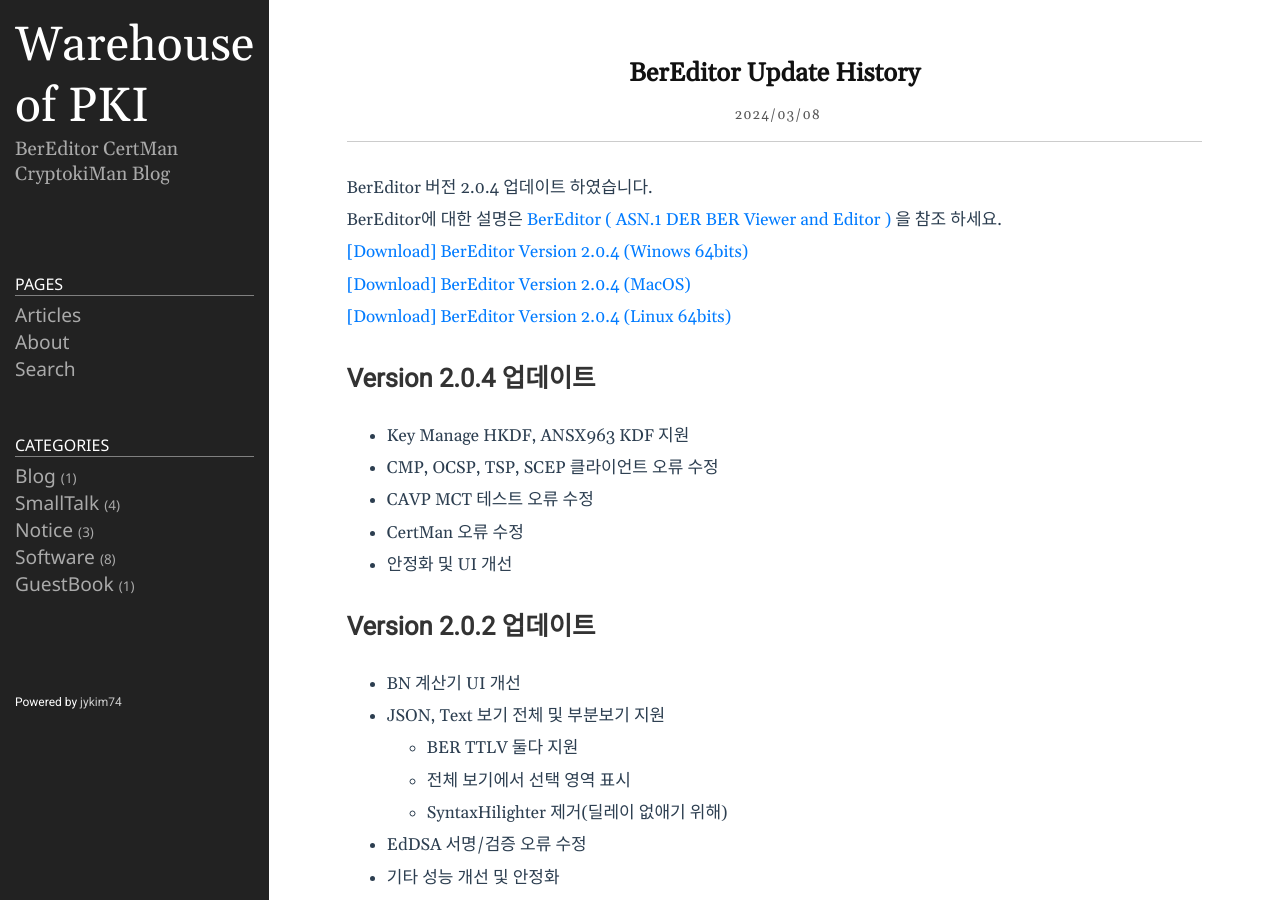
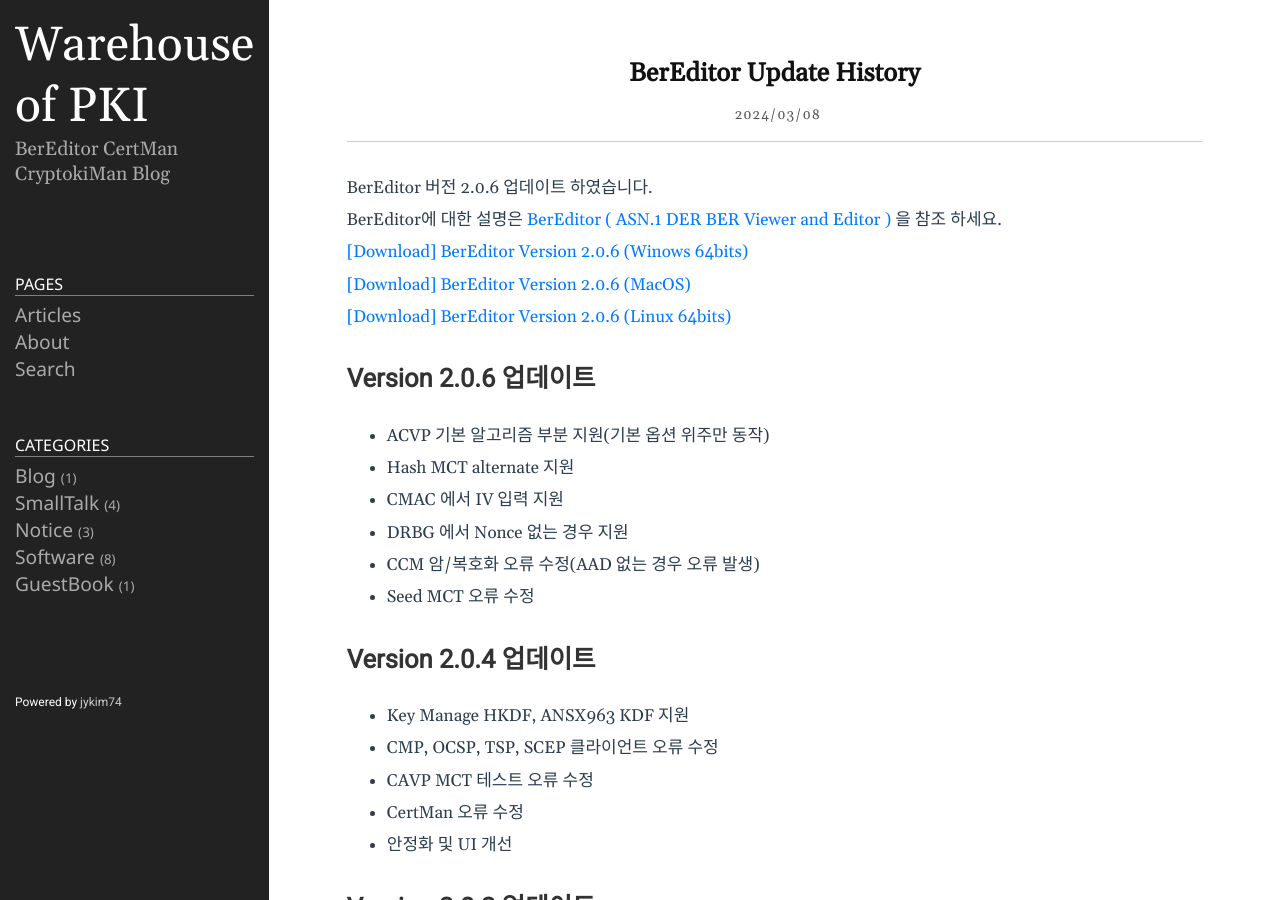
Before and after one commit to jykim74/jykim74.github.io, a Jekyll site: the page built from _posts/2024-03-08-BerEditorUpdate.md, in a window 1280 px wide and 900 px high. Built offline with Jekyll 4.4.1, drawn with Linux system fonts in a browser that asks for light colours; nearby versions of some CDN libraries; comment, search, counter and statistics services are not loaded.

Commit message:
BerEditor Version 2.0.6 적용

```diff
--- a/_posts/2023-04-13-BerEditor.markdown
+++ b/_posts/2023-04-13-BerEditor.markdown
@@ -16,11 +16,11 @@
 
 This is a program I made personally, so if you have any questions or bugs, use [Google Groups]( https://groups.google.com/g/bereditor, "Google Groups" )
 
-[[Download] BerEditor Version 2.0.4 (Win64)]( https://jykim74.github.io/msi/BerEditor-enV204.msi "BerEditor" )
+[[Download] BerEditor Version 2.0.6 (Win64)]( https://jykim74.github.io/msi/BerEditor-enV206.msi "BerEditor" )
 
-[[Download] BerEditor Version 2.0.4 (MacOS)]( https://jykim74.github.io/dmg/BerEditorV204.dmg "BerEditor" )
+[[Download] BerEditor Version 2.0.6 (MacOS)]( https://jykim74.github.io/dmg/BerEditorV206.dmg "BerEditor" )
 
-[[Download] BerEditor Version 2.0.4 (Linux64)]( https://jykim74.github.io/zip/BerEditorV204.zip "BerEditor" )
+[[Download] BerEditor Version 2.0.6 (Linux64)]( https://jykim74.github.io/zip/BerEditorV206.zip "BerEditor" )
 
 If you would like to receive a license, simply write a request in [Free License Request](https::/jykim7.mycafe24.com/user_reg.php) and you can receive a trial (30-day) license.
 Of course, you can apply for a license multiple times.
--- a/_posts/2024-03-08-BerEditorUpdate.md
+++ b/_posts/2024-03-08-BerEditorUpdate.md
@@ -4,12 +4,20 @@
 tags: [ASN.1,ASN.1 viewer, BER, BER reader, BER viewer, DER ,DER reader]
 category: Software
 ---
-BerEditor 버전 2.0.4 업데이트 하였습니다.
+BerEditor 버전 2.0.6 업데이트 하였습니다.
 BerEditor에 대한 설명은 [BerEditor ( ASN.1 DER BER Viewer and Editor )](https://jykim74.tistory.com/36) 을 참조 하세요.
 
-[\[Download\] BerEditor Version 2.0.4 (Winows 64bits)](https://jykim74.github.io/msi/BerEditor-enV204.msi)
-[\[Download\] BerEditor Version 2.0.4 (MacOS)](https://jykim74.github.io/dmg/BerEditorV204.dmg)
-[\[Download\] BerEditor Version 2.0.4 (Linux 64bits)](https://jykim74.github.io/zip/BerEditorV204.zip)
+[\[Download\] BerEditor Version 2.0.6 (Winows 64bits)](https://jykim74.github.io/msi/BerEditor-enV206.msi)
+[\[Download\] BerEditor Version 2.0.6 (MacOS)](https://jykim74.github.io/dmg/BerEditorV206.dmg)
+[\[Download\] BerEditor Version 2.0.6 (Linux 64bits)](https://jykim74.github.io/zip/BerEditorV206.zip)
+
+## Version 2.0.6 업데이트
+- ACVP 기본 알고리즘 부분 지원(기본 옵션 위주만 동작)
+- Hash MCT alternate 지원
+- CMAC 에서 IV 입력 지원
+- DRBG 에서 Nonce 없는 경우 지원
+- CCM 암/복호화 오류 수정(AAD 없는 경우 오류 발생)
+- Seed MCT 오류 수정
 
 ## Version 2.0.4 업데이트
 - Key Manage HKDF, ANSX963 KDF 지원
--- a/appcast/bereditor_appcast_mac.xml
+++ b/appcast/bereditor_appcast_mac.xml
@@ -5,10 +5,10 @@
 		<description>Feed for BerEditor updates</description>
 		<language>en</language>
 		<item>
-			<title>Version 2.0.4</title>
+			<title>Version 2.0.6</title>
 			<sparkle:releaseNotesLink>https://jykim74.github.io/software/2024/03/08/BerEditorUpdate.html</sparkle:releaseNotesLink>
-			<enclosure url="https://jykim74.github.io/dmg/BerEditorV204.dmg" sparkle:version="2.0.4"
-			sparkle:edSignature="B2FVSHqSPrfwTduPTDMwk/n7Z4hUCPeR1/ob2op4rJwkhmTyOweYEzuLLBtvM5vbJ7XOLGyX5ebMNtTUsGjZCg==" length="16178006"
+			<enclosure url="https://jykim74.github.io/dmg/BerEditorV206.dmg" sparkle:version="2.0.6"
+			sparkle:edSignature="SdOPox5U62rYYDSanv2z5+liTg4+Gw4uk+8KFq0l9852aXE806kKnJtYTLYfTcAKMfnyy9FdbQh3nlfe7ZbfBA==" length="16245308"
 			type="application/octet-stream"/>
 		</item>
 	</channel>
--- a/appcast/bereditor_appcast_mac2.xml
+++ b/appcast/bereditor_appcast_mac2.xml
@@ -5,10 +5,10 @@
 		<description>Feed for BerEditor updates</description>
 		<language>en</language>
 		<item>
-			<title>Version 2.0.4</title>
+			<title>Version 2.0.6</title>
 			<sparkle:releaseNotesLink>https://jykim74.github.io/software/2024/03/08/BerEditorUpdate.html</sparkle:releaseNotesLink>
-			<enclosure url="https://jykim74.github.io/dmg/BerEditorV204.dmg" sparkle:version="2.0.4"
-			sparkle:edSignature="B2FVSHqSPrfwTduPTDMwk/n7Z4hUCPeR1/ob2op4rJwkhmTyOweYEzuLLBtvM5vbJ7XOLGyX5ebMNtTUsGjZCg==" length="16178006"
+			<enclosure url="https://jykim74.github.io/dmg/BerEditorV206.dmg" sparkle:version="2.0.6"
+			sparkle:edSignature="SdOPox5U62rYYDSanv2z5+liTg4+Gw4uk+8KFq0l9852aXE806kKnJtYTLYfTcAKMfnyy9FdbQh3nlfe7ZbfBA==" length="16245308"
 			type="application/octet-stream"/>
 		</item>
 	</channel>
--- a/appcast/bereditor_appcast_mac_ko.xml
+++ b/appcast/bereditor_appcast_mac_ko.xml
@@ -5,10 +5,10 @@
 		<description>Feed for BerEditor updates</description>
 		<language>en</language>
 		<item>
-			<title>Version 2.0.4</title>
+			<title>Version 2.0.6</title>
 			<sparkle:releaseNotesLink>https://jykim74.github.io/software/2024/03/08/BerEditorUpdate.html</sparkle:releaseNotesLink>
-			<enclosure url="https://jykim74.github.io/dmg/BerEditorV204.dmg" sparkle:version="2.0.4"
-			sparkle:edSignature="B2FVSHqSPrfwTduPTDMwk/n7Z4hUCPeR1/ob2op4rJwkhmTyOweYEzuLLBtvM5vbJ7XOLGyX5ebMNtTUsGjZCg==" length="16178006"
+			<enclosure url="https://jykim74.github.io/dmg/BerEditorV206.dmg" sparkle:version="2.0.6"
+			sparkle:edSignature="SdOPox5U62rYYDSanv2z5+liTg4+Gw4uk+8KFq0l9852aXE806kKnJtYTLYfTcAKMfnyy9FdbQh3nlfe7ZbfBA==" length="16245308"
 			type="application/octet-stream"/>
 		</item>
 	</channel>
--- a/appcast/bereditor_appcast_win.xml
+++ b/appcast/bereditor_appcast_win.xml
@@ -5,9 +5,9 @@
 		<description>Feed for BerEditor updates</description>
 		<language>en</language>
 		<item>
-			<title>Version 2.0.4</title>
+			<title>Version 2.0.6</title>
 			<sparkle:releaseNotesLink>https://jykim74.github.io/software/2024/03/08/BerEditorUpdate.html</sparkle:releaseNotesLink>
-			<enclosure url="https://jykim74.github.io/msi/BerEditor-enV204.msi" sparkle:version="2.0.4" length="0" type="application/octet-stream"/>
+			<enclosure url="https://jykim74.github.io/msi/BerEditor-enV206.msi" sparkle:version="2.0.6" length="0" type="application/octet-stream"/>
 		</item>
 	</channel>
 </rss>
--- a/appcast/bereditor_appcast_win_ko.xml
+++ b/appcast/bereditor_appcast_win_ko.xml
@@ -5,9 +5,9 @@
 		<description>Feed for BerEditor updates</description>
 		<language>en</language>
 		<item>
-			<title>Version 2.0.4</title>
+			<title>Version 2.0.6</title>
 			<sparkle:releaseNotesLink>https://jykim74.github.io/software/2024/03/08/BerEditorUpdate.html</sparkle:releaseNotesLink>
-			<enclosure url="https://jykim74.github.io/msi/BerEditor-enV204.msi" sparkle:version="2.0.4" length="0" type="application/octet-stream"/>
+			<enclosure url="https://jykim74.github.io/msi/BerEditor-enV206.msi" sparkle:version="2.0.6" length="0" type="application/octet-stream"/>
 		</item>
 	</channel>
 </rss>
```
Also changed, not shown: 1 other file.
